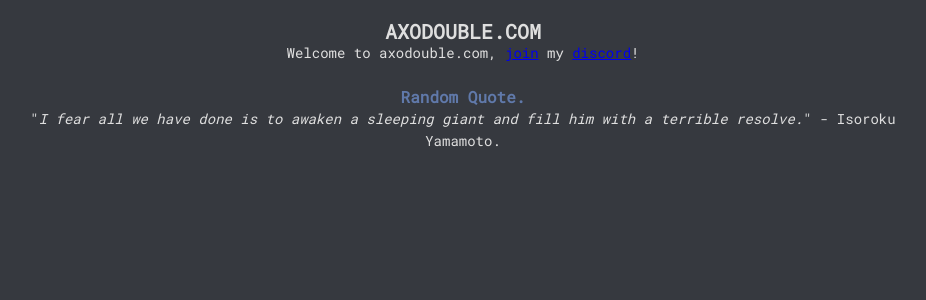
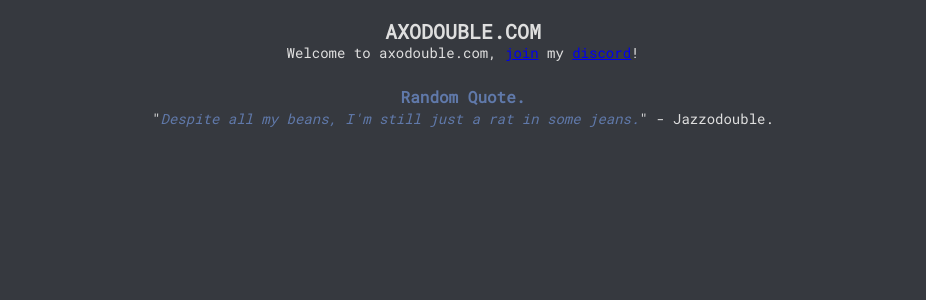
Before and after one commit to Axodouble/axodouble.com, a Next.js app: page / in a window 1280 px wide. Shown: the top 300 px of the page, without its empty margins (177-1103 px from the left). Built offline with nearby package versions, Linux system fonts and the light colour scheme.

Commit message:
Object based quotes.

```diff
--- a/src/app/page.js
+++ b/src/app/page.js
@@ -1,63 +1,113 @@
 import styles from "./page.module.css";
 
 export default function Home() {
+  let quote = getRandomQuote();
+
   return (
     <main className={styles.main}>
-      <div className={styles.parent}>
       <a className={styles.a} href="https://axodouble.com/">
         <h1 className={styles.h1}>AXODOUBLE.COM</h1>
       </a>
       Welcome to axodouble.com, <a href='https://xdbl.dev/?l=0eSF3'>join</a> my <a href='https://xdbl.dev/?l=0eSF3'>discord</a>!<br /><br />
       <h3 className={styles.h3}>Random Quote.</h3>
-        <div dangerouslySetInnerHTML={getRandomQuote()} />
-      </div>
+      "<a className={styles.quote} href={quote.quote.link}>{quote.quote.text}</a>" - <a>{quote.user.text}</a>.
     </main>
   );
 }
 
 function getRandomQuote() {
-  const quotes = [
-    "\"<a href=\"https://www.youtube.com/watch?v=W3grGj4oUR8\"><i>I'm a silly boy kisser.</i></a>\"<a href=\"https://www.youtube.com/watch?v=W3grGj4oUR8\"><c> - Smeko.<c></a><br>",
-    "\"<a><i>If you were a worm I would shake you every day until you die of a severe brain concussion.</i></a>\" - Jazzodouble.<br>",
-    "\"<a><i>I don't like you I tolerate you.</a></i>\" - Hoodie.<br>",
-    "\"<a><i>There is a price to pay for speaking the truth. There is a bigger price for living a lie.</a></i>\" - Miku.<br>",
-    "\"<a><i>It ain't gay if it's a femboy.</i></a>\" - KaNin. (<a href=\"https://xdbl.dev/i?i=rkmLY\">Essay</a>)<br>",
-    "\"<a><i>Men don't even know what they're doing half the time- like-</i></a>\" - Jazzodouble.<br>",
-    "\"<a><i>It's getting pretty caucasian in here.</i></a>\" - <a href=\"https://metsh.tech/\"><c>Metshtival.<tiny> click me~</tiny><c></a><br>",
-    "\"<a href=\"https://www.youtube.com/watch?v=L3wKzyIN1yk\"><i>I remember that one time that Sly downloaded the Physics Mod, killed a cow and then (messed around with) it.</i></a>\" - <a href=\"https://www.youtube.com/watch?v=L3wKzyIN1yk\"><c>Ekstacy.<c></a><br>",
-    "\"<a><i>Money can't buy back your youth when you're old, a friend when you're lonely, or peace to your soul.</i></a>\" - Johnny Cash.<br>",
-    "\"<a><i>Can't shake the devil's hand and say you're only kidding.</i></a>\" - on <a href=\"https://www.youtube.com/watch?v=Ow-nuHCTA5E\">Your Racist Friend</a>, by They Might Be Giants.<br>",
-    "\"<a><i>A weapon does not decide whether or not to kill. A weapon is a manifestation of a decision that has already been made.</i></a>\" - On <a href=\"https://www.amazon.com/Cellist-Sarajevo-Steven-Galloway/dp/1594483655\">The Cellist of Sarajevo</a>, by Steven Galloway.<br>",
-    "\"<a><i>You can't call yourself peaceful if you're not capable of violence. If you're not capable of violence, you're not peaceful; you're harmless.</i></a>\" - Someone.<br>",
-    "\"<a><i>I do believe that, where there is only a choice between cowardice and violence, I would advise violence.</i></a>\" - Mahatma Gandhi.<br>",
-    "\"<a><i>Then there was the war, and I married it because there was nothing else when I reached the age of falling in love.</i></a>\" - On <a href=\"https://www.amazon.com/Forgotten-Soldier-Guy-Sajer/dp/1574882864\">The Forgotten Soldier</a>, by Guy Sajer.<br>",
-    "\"<a><i>I fear all we have done is to awaken a sleeping giant and fill him with a terrible resolve.</i></a>\" - Isoroku Yamamoto.<br>",
-    "\"<a><i>Your mind will always shutdown before your body, only way to test your full potential is to get pushed to your limits.</a></i>\" - Galah.<br>",
-    "\"<a><i>Despite all my beans, I'm still just a rat in some jeans.</i></a>\" - Jazzodouble.<br>",
-    "\"<a><i>It is what it is.</i></a>\" - ZoliWorks.<br><br><br><br>Check out <a href=\"https://bisecthosting.com/ZWS\">BisectHosting</a> if you're looking for an affordable server! Use the code ZWS at checkout for a 25% discount! ",
-    "\"<a><i>I hate the word homophobia. It's not a phobia. You're not scared. You're an asshole.</i></a>\" - Morgan Freeman.<br>",
-    "\"<a><i>If you're not in the state of post-nut clarity, you're in state of pre-nut delusion.</i></a>\" - Taki.<br>",
-    "\"<a href=\"https://en.wikipedia.org/wiki/Ignaz_Semmelweis\"><i>My doctrines exist to rid maternity hospitals of their horror, to preserve the wife for her husband and the mother for her child.</i></a>\" - <a href=\"https://en.wikipedia.org/wiki/Ignaz_Semmelweis\"><c>Ignaz Semmelweis.</c></a>",
-    "\"<a><i>There is no real ending. It's just the place where you stop the story.</i></a> - Frank Herbert.<br>\"",
-    "\"<a><i>A new scientific truth does not triumph by convincing its opponents and making them see the light, but rather because its opponents eventually die, and a new generation grows up that is familiar with it.</i></a>\" - Max Planck.<br>",
-    "\"<a><i>It is not the strongest of the species that survives, nor the most intelligent that survives. It is the one that is most adaptable to change.</i></a>\" - Charles Darwin.<br>",
-    "\"<a><i>School taught us that your skull is designed to protect your brain, you reach the streets and you realize that your brain is what you use to protect your skull.</i></a>\" - Bamodu.<br>",
-    "\"<a><i>Don't waste your time chasing butterflies. Mend your garden, and the butterflies will come.</i></a>\" - Mário Quintana.<br>",
-
-  ]
-  return { __html: quotes[Math.floor(Math.random() * quotes.length)] };
-}
-
-function newGetRandomQuote() {
-  const quotes = [
+  const quotes =
+    [
       {
-      quote: "quote",
-      user: "user",
-      link: undefined
+        "quote": { "text": "If you were a worm I would shake you every day until you die of a severe brain concussion.", "link": undefined },
+        "user": { "text": "Jazzodouble", "link": undefined }
+      },
+      {
+        "quote": { "text": "There is a price to pay for speaking the truth. There is a bigger price for living a lie.", "link": undefined },
+        "user": { "text": "Miku", "link": undefined }
+      },
+      {
+        "quote": { "text": "Men don't even know what they're doing half the time- like-", "link": undefined },
+        "user": { "text": "Jazzodouble", "link": undefined }
+      },
+      {
+        "quote": { "text": "It's getting pretty caucasian in here.", "link": undefined },
+        "user": { "text": "Metshtival", "link": "https://metsh.tech/" }
+      },
+      {
+        "quote": { "text": "Money can't buy back your youth when you're old, a friend when you're lonely, or peace to your soul.", "link": undefined },
+        "user": { "text": "Johnny Cash", "link": undefined }
+      },
+      {
+        "quote": { "text": "Can't shake the devil's hand and say you're only kidding.", "link": "https://www.youtube.com/watch?v=Ow-nuHCTA5E" },
+        "user": { "text": "They Might Be Giants", "link": undefined }
+      },
+      {
+        "quote": { "text": "A weapon does not decide whether or not to kill. A weapon is a manifestation of a decision that has already been made.", "link": "https://www.amazon.com/Cellist-Sarajevo-Steven-Galloway/dp/1594483655" },
+        "user": { "text": "Steven Galloway", "link": undefined }
+      },
+      {
+        "quote": { "text": "You can't call yourself peaceful if you're not capable of violence. If you're not capable of violence, you're not peaceful; you're harmless.", "link": undefined },
+        "user": { "text": "Someone", "link": undefined }
+      },
+      {
+        "quote": { "text": "I do believe that, where there is only a choice between cowardice and violence, I would advise violence.", "link": undefined },
+        "user": { "text": "Mahatma Gandhi", "link": undefined }
+      },
+      {
+        "quote": { "text": "Then there was the war, and I married it because there was nothing else when I reached the age of falling in love.", "link": "https://www.amazon.com/Forgotten-Soldier-Guy-Sajer/dp/1574882864" },
+        "user": { "text": "Guy Sajer", "link": undefined }
+      },
+      {
+        "quote": { "text": "I fear all we have done is to awaken a sleeping giant and fill him with a terrible resolve.", "link": undefined },
+        "user": { "text": "Isoroku Yamamoto", "link": undefined }
+      },
+      {
+        "quote": { "text": "Your mind will always shutdown before your body, only way to test your full potential is to get pushed to your limits.", "link": undefined },
+        "user": { "text": "Galah", "link": undefined }
+      },
+      {
+        "quote": { "text": "Despite all my beans, I'm still just a rat in some jeans.", "link": undefined },
+        "user": { "text": "Jazzodouble", "link": undefined }
+      },
+      {
+        "quote": { "text": "It is what it is.", "link": undefined },
+        "user": { "text": "ZoliWorks", "link": undefined }
+      },
+      {
+        "quote": { "text": "I hate the word homophobia. It's not a phobia. You're not scared. You're an asshole.", "link": undefined },
+        "user": { "text": "Morgan Freeman", "link": undefined }
+      },
+      {
+        "quote": { "text": "If you're not in the state of post-nut clarity, you're in state of pre-nut delusion.", "link": undefined },
+        "user": { "text": "Taki", "link": undefined }
+      },
+      {
+        "quote": { "text": "My doctrines exist to rid maternity hospitals of their horror, to preserve the wife for her husband and the mother for her child.", "link": "https://en.wikipedia.org/wiki/Ignaz_Semmelweis" },
+        "user": { "text": "Ignaz Semmelweis", "link": undefined }
+      },
+      {
+        "quote": { "text": "There is no real ending. It's just the place where you stop the story.", "link": undefined },
+        "user": { "text": "Frank Herbert", "link": undefined }
+      },
+      {
+        "quote": { "text": "A new scientific truth does not triumph by convincing its opponents and making them see the light, but rather because its opponents eventually die, and a new generation grows up that is familiar with it.", "link": undefined },
+        "user": { "text": "Max Planck", "link": undefined }
+      },
+      {
+        "quote": { "text": "It is not the strongest of the species that survives, nor the most intelligent that survives. It is the one that is most adaptable to change.", "link": undefined },
+        "user": { "text": "Charles Darwin", "link": undefined }
+      },
+      {
+        "quote": { "text": "School taught us that your skull is designed to protect your brain, you reach the streets and you realize that your brain is what you use to protect your skull.", "link": undefined },
+        "user": { "text": "Bamodu", "link": undefined }
+      },
+      {
+        "quote": { "text": "Don't waste your time chasing butterflies. Mend your garden, and the butterflies will come.", "link": undefined },
+        "user": { "text": "Mário Quintana", "link": undefined }
       }
     ]
+
+  let randomQuote = quotes[Math.floor(Math.random() * quotes.length)];
+  return randomQuote;
 }
-// "\"<a><i>Don't waste your time chasing butterflies. Mend your garden, and the butterflies will come.</i></a>\" - Mário Quintana.<br>",
-function newSupplyQuote() {
-  return { __html: `` };
-}
--- a/src/app/page.module.css
+++ b/src/app/page.module.css
@@ -6,6 +6,7 @@
   line-height: 22px;
   margin: 0 auto;
   max-width: 960px;
+  text-align: center;
 }
 
 .pre {
@@ -17,31 +18,15 @@
   text-decoration: none;
 }
 
-.a:hover {
+.quote {
+  color: #6079aa;
+  font-style: italic;
+  text-decoration: none;
+}
+.quote:hover {
   color: #51afef;
 }
 
-.b {
-  color: #dfdfdf;
-}
-.b:hover {
-  color: #51afef;
-}
-
-.c {
-  color: #dfdfdf;
-}
-.c:hover {
-  color: #51afef;
-}
-
-.img {
-  border-radius: 13px;
-}
-
-.tiny {
-  font-size: 9px;
-}
 .h1 {
   font-size: 20px;
   color: #dfdfdf;
@@ -57,26 +42,3 @@
   color: #6079aa;
   margin-bottom: 0px;
 }
-
-.li {
-  color: #6079aa;
-}
-
-.p {
-  padding: 0px;
-  margin: 0px;
-}
-
-.parent {
-  text-align: center;
-}
-
-.ul,
-.ol {
-  text-align: left;
-}
-
-.blockquote {
-  display: inline-block;
-  text-align: left;
-}
```
Also changed, not shown: 2 other files (tests, documents, lock files or other folders). Lines whose indentation alone changed are shown as unchanged.
